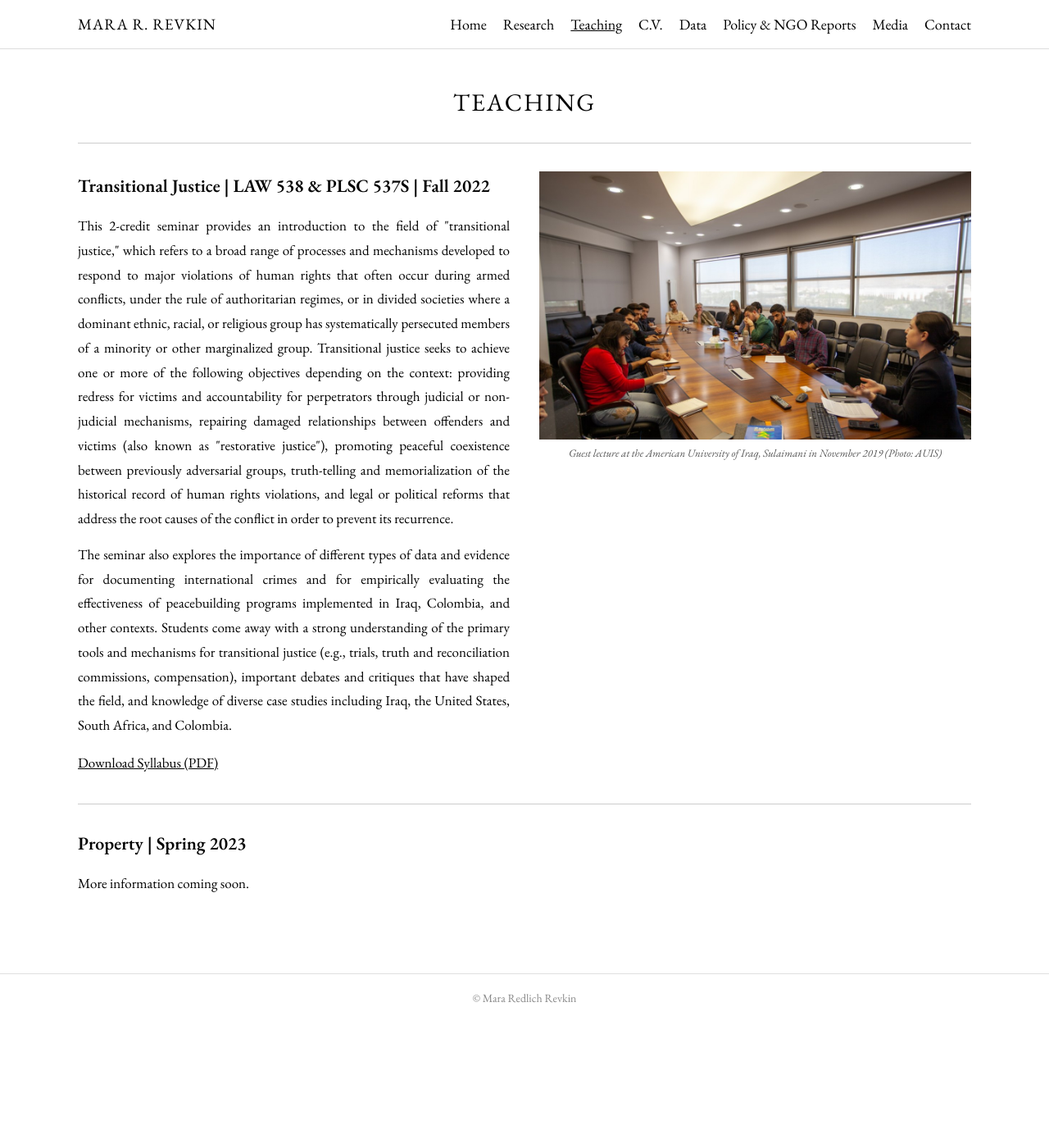
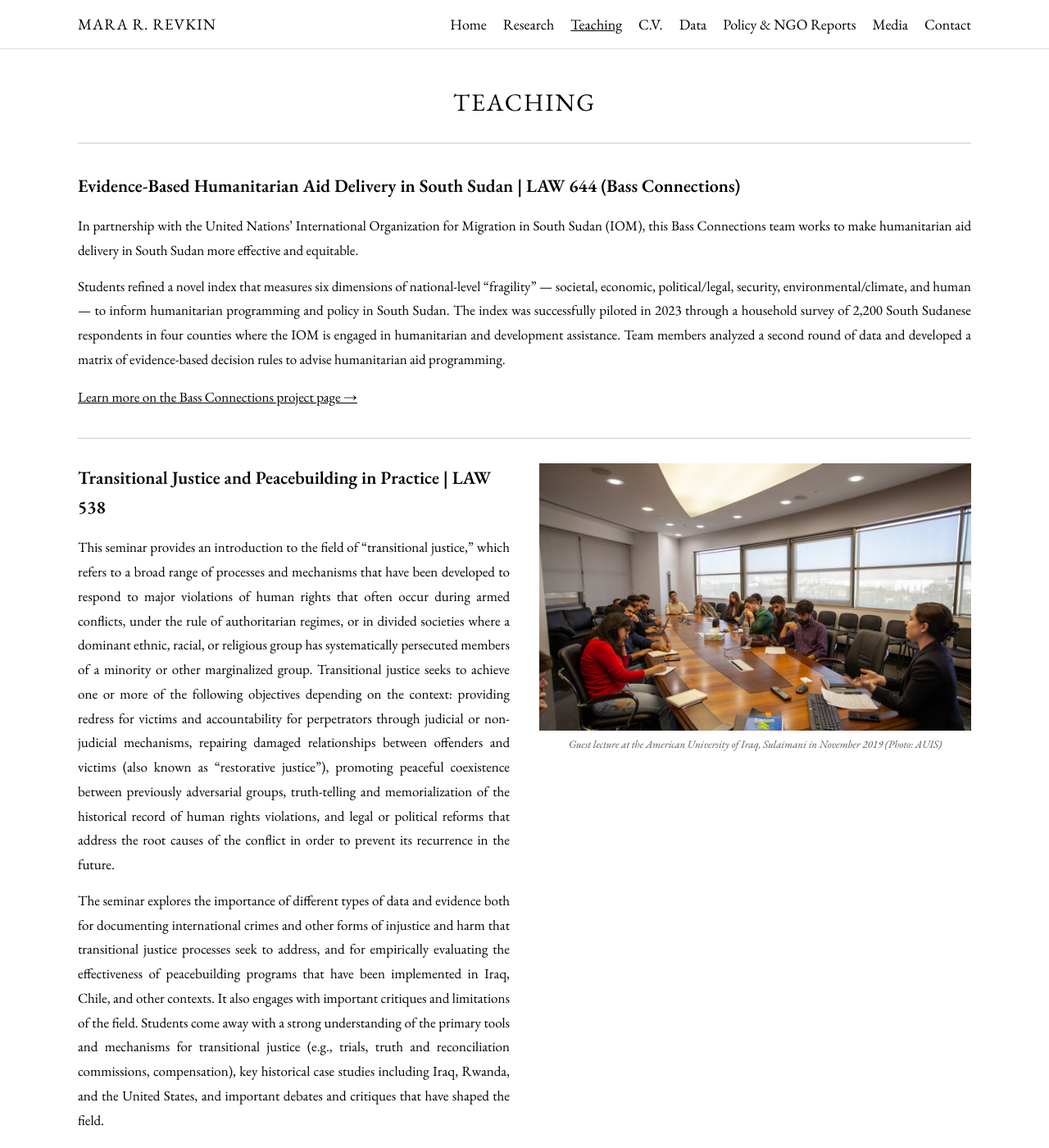
Before and after one commit to mrevkin/mrevkin.github.io, a Jekyll site: the page teaching.html, which Jekyll copies as it is, in a window 1280 px wide and 1400 px high. Shown: the whole window at 82% size. Built offline with Jekyll 4.4.1, drawn with Linux system fonts in a browser that asks for light colours; some of the changed text lies outside the part shown.

Commit message:
Update courses to catalogue descriptions with course numbers; add Recognition section

```diff
--- a/teaching.html
+++ b/teaching.html
@@ -44,19 +44,36 @@
 
   <div class="main-content">
 
-    <!-- Course 1: Transitional Justice -->
+    <!-- Course 1: Evidence-Based Humanitarian Aid Delivery in South Sudan -->
     <div class="teaching-section">
+      <h2><strong>Evidence-Based Humanitarian Aid Delivery in South Sudan | LAW 644 (Bass Connections)</strong></h2>
+      <p style="font-size:17px; line-height:1.75; text-align:justify;">
+        In partnership with the United Nations&rsquo; International Organization for Migration in South Sudan (IOM), this Bass Connections team works to make humanitarian aid delivery in South Sudan more effective and equitable.
+      </p>
+      <p style="font-size:17px; margin-top:14px; line-height:1.75; text-align:justify;">
+        Students refined a novel index that measures six dimensions of national-level &ldquo;fragility&rdquo; &mdash; societal, economic, political/legal, security, environmental/climate, and human &mdash; to inform humanitarian programming and policy in South Sudan. The index was successfully piloted in 2023 through a household survey of 2,200 South Sudanese respondents in four counties where the IOM is engaged in humanitarian and development assistance. Team members analyzed a second round of data and developed a matrix of evidence-based decision rules to advise humanitarian aid programming.
+      </p>
+      <p style="margin-top:16px; font-size:17px;">
+        <a href="https://bassconnections.duke.edu/project/evidence-based-humanitarian-aid-delivery-south-sudan-2024-2025/" target="_blank">Learn more on the Bass Connections project page &rarr;</a>
+      </p>
+    </div>
+
+    <hr class="divider" />
+
+    <!-- Course 2: Transitional Justice and Peacebuilding in Practice -->
+    <div class="teaching-section" style="margin-top:30px;">
       <div class="two-col">
         <div>
-          <h2><strong>Transitional Justice | LAW 538 &amp; PLSC 537S | Fall 2022</strong></h2>
+          <h2><strong>Transitional Justice and Peacebuilding in Practice | LAW 538</strong></h2>
           <p style="font-size:17px; line-height:1.75; text-align:justify;">
-            This 2-credit seminar provides an introduction to the field of "transitional justice," which refers to a broad range of processes and mechanisms developed to respond to major violations of human rights that often occur during armed conflicts, under the rule of authoritarian regimes, or in divided societies where a dominant ethnic, racial, or religious group has systematically persecuted members of a minority or other marginalized group. Transitional justice seeks to achieve one or more of the following objectives depending on the context: providing redress for victims and accountability for perpetrators through judicial or non-judicial mechanisms, repairing damaged relationships between offenders and victims (also known as "restorative justice"), promoting peaceful coexistence between previously adversarial groups, truth-telling and memorialization of the historical record of human rights violations, and legal or political reforms that address the root causes of the conflict in order to prevent its recurrence.
+            This seminar provides an introduction to the field of &ldquo;transitional justice,&rdquo; which refers to a broad range of processes and mechanisms that have been developed to respond to major violations of human rights that often occur during armed conflicts, under the rule of authoritarian regimes, or in divided societies where a dominant ethnic, racial, or religious group has systematically persecuted members of a minority or other marginalized group. Transitional justice seeks to achieve one or more of the following objectives depending on the context: providing redress for victims and accountability for perpetrators through judicial or non-judicial mechanisms, repairing damaged relationships between offenders and victims (also known as &ldquo;restorative justice&rdquo;), promoting peaceful coexistence between previously adversarial groups, truth-telling and memorialization of the historical record of human rights violations, and legal or political reforms that address the root causes of the conflict in order to prevent its recurrence in the future.
           </p>
           <p style="font-size:17px; margin-top:14px; line-height:1.75; text-align:justify;">
-            The seminar also explores the importance of different types of data and evidence for documenting international crimes and for empirically evaluating the effectiveness of peacebuilding programs implemented in Iraq, Colombia, and other contexts. Students come away with a strong understanding of the primary tools and mechanisms for transitional justice (e.g., trials, truth and reconciliation commissions, compensation), important debates and critiques that have shaped the field, and knowledge of diverse case studies including Iraq, the United States, South Africa, and Colombia.
+            The seminar explores the importance of different types of data and evidence both for documenting international crimes and other forms of injustice and harm that transitional justice processes seek to address, and for empirically evaluating the effectiveness of peacebuilding programs that have been implemented in Iraq, Chile, and other contexts. It also engages with important critiques and limitations of the field. Students come away with a strong understanding of the primary tools and mechanisms for transitional justice (e.g., trials, truth and reconciliation commissions, compensation), key historical case studies including Iraq, Rwanda, and the United States, and important debates and critiques that have shaped the field.
           </p>
           <p style="margin-top:16px; font-size:17px;">
-            <a href="transitional_justice_syllabus_-_revkin_-_fall_2022_-_draft.pdf" target="_blank">Download Syllabus (PDF)</a>
+            <a href="https://law.duke.edu/academics/course/538/" target="_blank">View in the Duke Law catalogue &rarr;</a><br/>
+            <a href="revkin_law538_syllabus.pdf" target="_blank">Download Syllabus (PDF)</a>
           </p>
         </div>
         <div>
@@ -68,10 +85,40 @@
 
     <hr class="divider" />
 
-    <!-- Course 2: Property -->
+    <!-- Course 3: Property -->
     <div class="teaching-section" style="margin-top:30px;">
-      <h2><strong>Property | Spring 2023</strong></h2>
-      <p style="font-size:17px; margin-top:10px;">More information coming soon.</p>
+      <h2><strong>Property | LAW 170</strong></h2>
+      <p style="font-size:17px; line-height:1.75; text-align:justify;">
+        Property law guides how we interact through and around a variety of valuable and increasingly scarce resources, including land, personal possessions, and ideas. This course explores how and why property is allocated; what default rights and obligations come with ownership; the role of private agreements with respect to property; and the extent and limits of the state&rsquo;s power to set the terms of ownership. Throughout, we consider justifications for property rights as well as the fine-grained details of how courts and other institutions resolve conflicts about property.
+      </p>
+      <p style="font-size:17px; margin-top:14px; line-height:1.75; text-align:justify;">
+        There are a number of common threads that tie property law together, and a series of recurring themes emphasized throughout the semester. Among these, the most important are likely the relational and interdependent nature of property rights. As far as the law is concerned, property is not a &ldquo;thing&rdquo; like a piece of land, but a set of claims that some people have against others with regard to particular resources. Such claims are deeply contextual and relational; saying that someone &ldquo;owns&rdquo; something is generally the beginning, not the end, of the legal inquiry. Questions about the ways in which race, socioeconomic status, and gender have shaped property rights inform our conversation throughout the semester.
+      </p>
+      <p style="margin-top:16px; font-size:17px;">
+        <a href="https://law.duke.edu/academics/course/section/2025/Fall/170.02" target="_blank">View in the Duke Law catalogue &rarr;</a>
+      </p>
+    </div>
+
+    <hr class="divider" />
+
+    <!-- Recognition -->
+    <div class="teaching-section" style="margin-top:30px;">
+      <h2><strong>Recognition</strong></h2>
+
+      <p style="font-size:17px; margin-top:14px; line-height:1.75; text-align:justify;">
+        <strong>2025 Bass Connections Leadership Award</strong> &mdash; Winner of the award recognizing outstanding faculty team leaders for creativity, intellectual vision, and student mentoring, for leading the Evidence-Based Humanitarian Aid Delivery in South Sudan team in partnership with the UN&rsquo;s International Organization for Migration.
+        <a href="https://bassconnections.duke.edu/news/duke-law-faculty-member-recognized-exceptional-bass-connections-team-leadership/" target="_blank">Read the announcement &rarr;</a>
+      </p>
+
+      <p style="font-size:17px; margin-top:14px; line-height:1.75; text-align:justify;">
+        <strong>2026 Collaborative Project Courses Faculty Fellow</strong> &mdash; Selected for the fourth cohort of Duke&rsquo;s Collaborative Project Courses Faculty Fellows for LAW 538: Transitional Justice and Peacebuilding in Practice, in which student teams complete semester-long research projects for the International Organization for Migration.
+        <a href="https://bassconnections.duke.edu/news/meet-2026-collaborative-project-courses-faculty-fellows/" target="_blank">Meet the 2026 Fellows &rarr;</a>
+      </p>
+
+      <p style="font-size:17px; margin-top:14px; line-height:1.75; text-align:justify;">
+        <strong>Faculty Perspective: Mara Revkin</strong> &mdash; An interview about leading the South Sudan project team and launching the Just Peace Lab, a new experiential class in which students work on real-world research projects for the IOM in Ethiopia, Mexico, Sri Lanka, and beyond.
+        <a href="https://bassconnections.duke.edu/story/faculty-perspective-mara-revkin/" target="_blank">Read the interview &rarr;</a>
+      </p>
     </div>
 
   </div>
```
